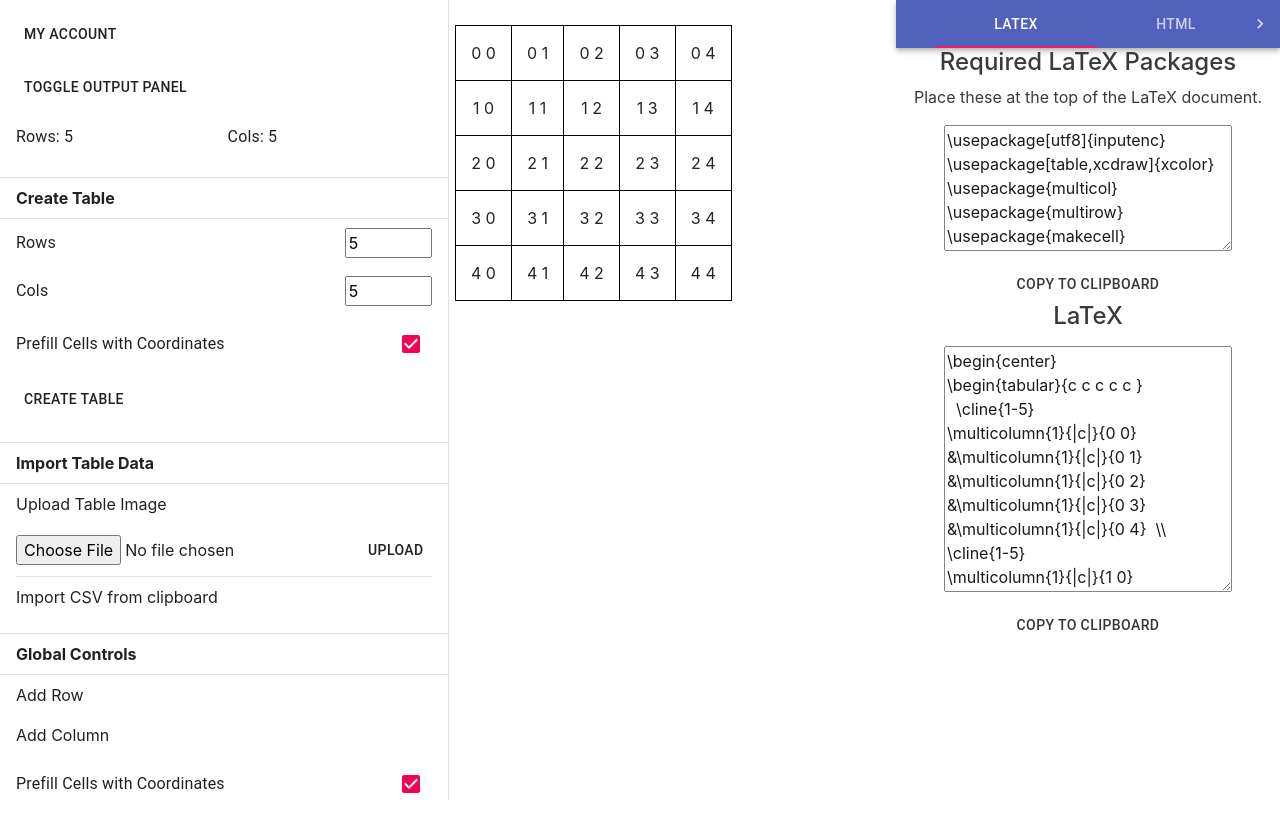
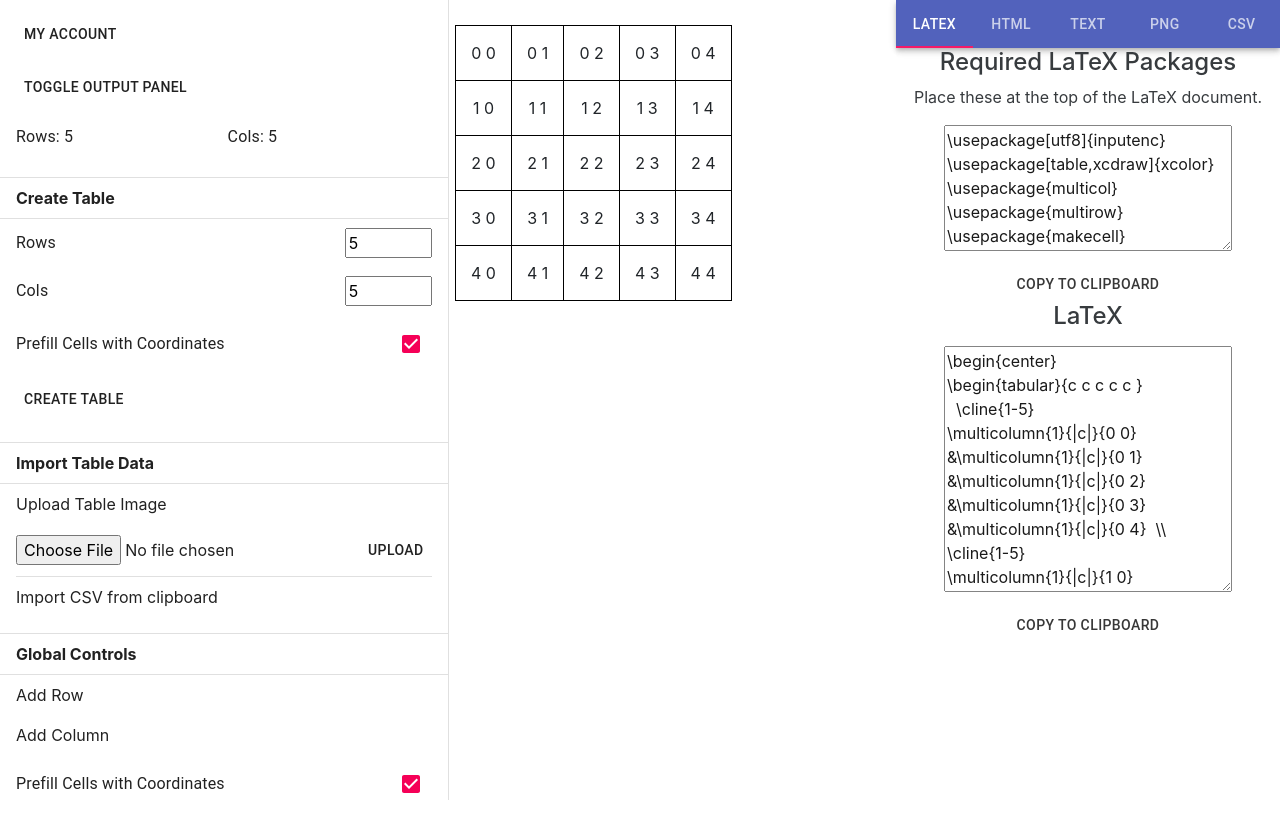
Before and after one commit to JacobMcGuire1/table-converter, a React (Create React App) app in the folder Table-Creator/ClientApp/: page / in a window 1280 px wide. Shown: the top 832 px of the page. Built offline with nearby package versions, Linux system fonts and the light colour scheme.

Commit message:
Made tabs smaller

```diff
--- a/Table-Creator/ClientApp/src/components/MyTable.tsx
+++ b/Table-Creator/ClientApp/src/components/MyTable.tsx
@@ -1973,11 +1973,11 @@ class MyTable extends React.Component<Props, TableState> {
                 <div id="outputdiv">
                     <AppBar position="static" >
                         <Tabs id="tabbar" variant="scrollable" value={this.state.tab} onChange={(e,v) => this.changeTab(e,v)}>
-                            <Tab label="LaTeX" tabIndex={0}/>
-                            <Tab label="HTML" tabIndex={1}/>
-                            <Tab label="Text" tabIndex={2}/>
-                            <Tab label="PNG" tabIndex={3}/>
-                            <Tab label="CSV" tabIndex={4}/>
+                            <Tab label="LaTeX" tabIndex={0} style={{minWidth:"20%"}}/>
+                            <Tab label="HTML" tabIndex={1} style={{minWidth:"20%"}}/>
+                            <Tab label="Text" tabIndex={2} style={{minWidth:"20%"}}/>
+                            <Tab label="PNG" tabIndex={3} style={{minWidth:"20%"}}/>
+                            <Tab label="CSV" tabIndex={4} style={{minWidth:"20%"}}/>
                         </Tabs>
                     </AppBar>
                     <div id="tabContentDiv">
```
Also changed, not shown: 1 other file (tests, documents, lock files or other folders).
